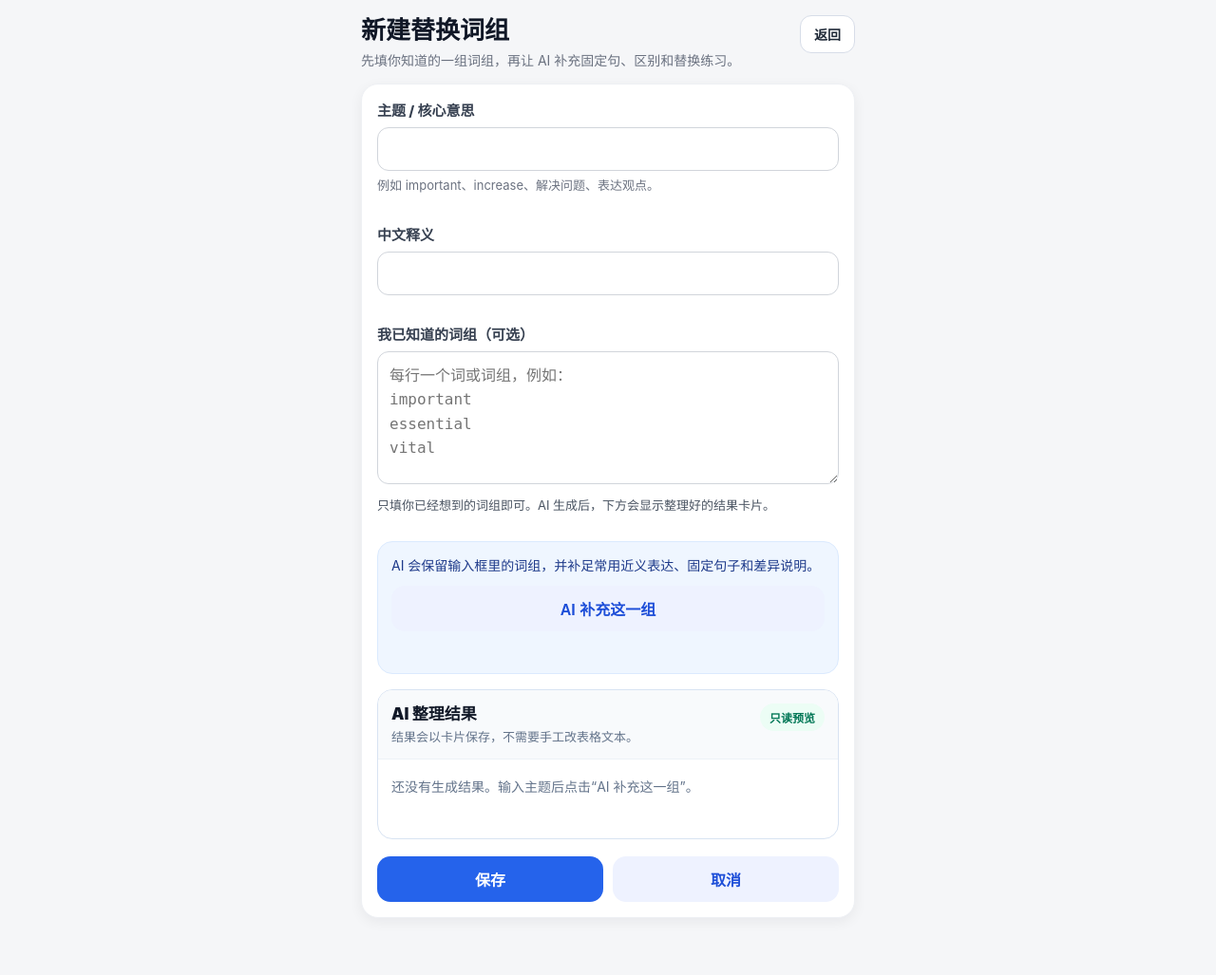
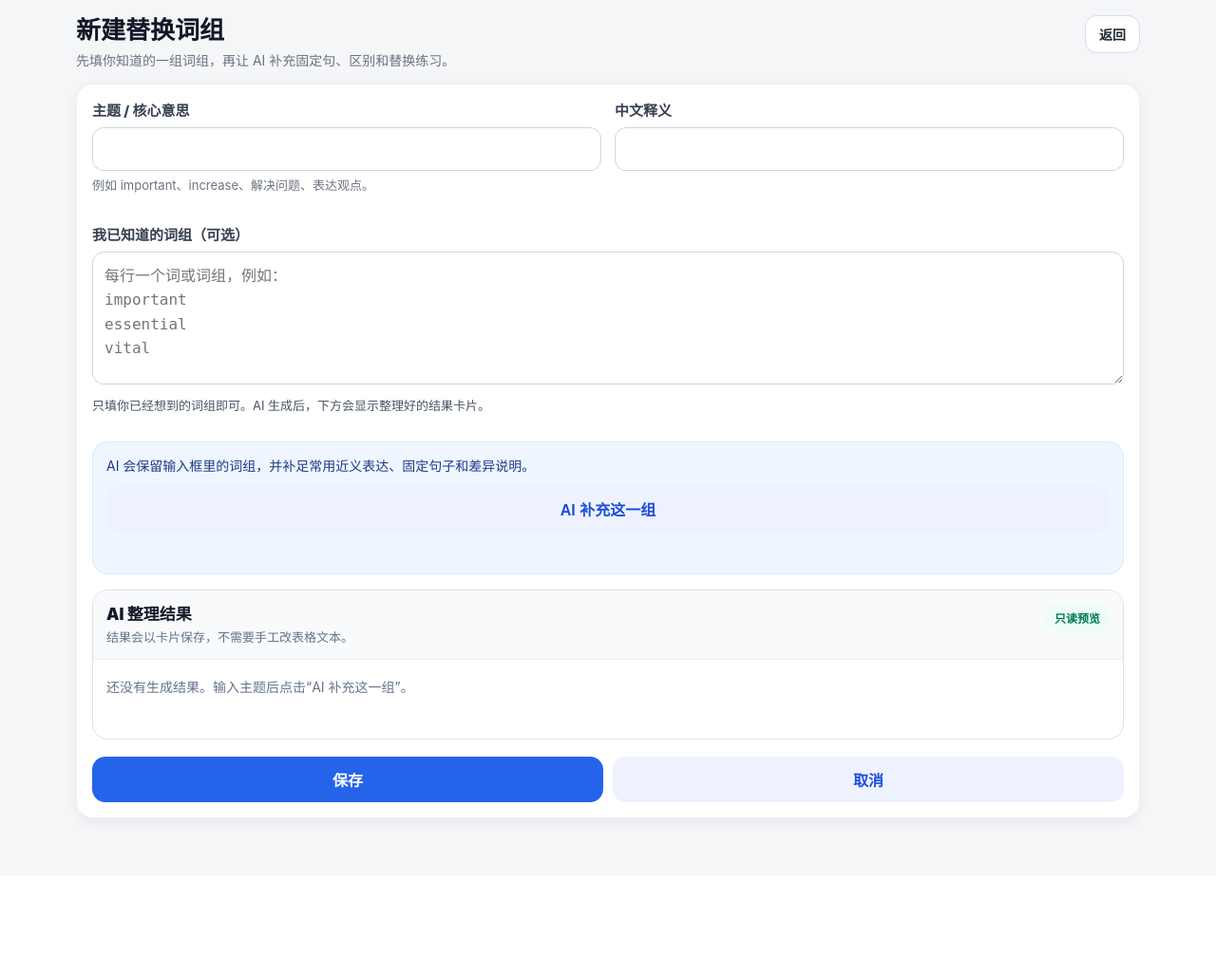
Before and after one commit to qx-zhangzhi/word_echo, a Django app: page /synonyms/add/ in a window 1280 px wide. Shown: the whole page at 95% size. After the commit the page ends 872 px from the top, so only its background shows below. Run offline with Django 5.2, Linux system fonts and the light colour scheme; a user stored in the database is signed in.

Commit message:
Widen synonyms pages on desktop

```diff
--- a/templates/synonyms/synonym_detail.html
+++ b/templates/synonyms/synonym_detail.html
@@ -1,6 +1,12 @@
 {% extends "base.html" %}
 
 {% block extra_css %}
+@media (min-width: 900px) {
+    .mobile-container {
+        max-width: 1120px;
+    }
+}
+
 .detail-header {
     display: flex;
     align-items: flex-start;
--- a/templates/synonyms/synonym_exam.html
+++ b/templates/synonyms/synonym_exam.html
@@ -1,6 +1,12 @@
 {% extends "base.html" %}
 
 {% block extra_css %}
+@media (min-width: 900px) {
+    .mobile-container {
+        max-width: 760px;
+    }
+}
+
 .exam-shell {
     max-width: 760px;
     margin: 0 auto;
--- a/templates/synonyms/synonym_form.html
+++ b/templates/synonyms/synonym_form.html
@@ -1,6 +1,12 @@
 {% extends "base.html" %}
 
 {% block extra_css %}
+@media (min-width: 900px) {
+    .mobile-container {
+        max-width: 1120px;
+    }
+}
+
 .synonym-shell {
     padding-bottom: 20px;
 }
@@ -235,6 +241,28 @@
         grid-template-columns: repeat(2, minmax(0, 1fr));
     }
 }
+
+@media (min-width: 900px) {
+    .synonym-shell {
+        max-width: 1120px;
+        margin: 0 auto;
+    }
+
+    .field-grid {
+        grid-template-columns: repeat(2, minmax(0, 1fr));
+        align-items: start;
+    }
+
+    .field-grid .form-field:nth-child(3),
+    .ai-panel,
+    .result-panel {
+        grid-column: 1 / -1;
+    }
+
+    .result-list {
+        grid-template-columns: repeat(3, minmax(0, 1fr));
+    }
+}
 {% endblock %}
 
 {% block content %}
--- a/templates/synonyms/synonym_list.html
+++ b/templates/synonyms/synonym_list.html
@@ -1,6 +1,12 @@
 {% extends "base.html" %}
 
 {% block extra_css %}
+@media (min-width: 900px) {
+    .mobile-container {
+        max-width: 1120px;
+    }
+}
+
 .list-header {
     display: flex;
     align-items: flex-start;
--- a/templates/synonyms/synonym_review.html
+++ b/templates/synonyms/synonym_review.html
@@ -1,6 +1,12 @@
 {% extends "base.html" %}
 
 {% block extra_css %}
+@media (min-width: 900px) {
+    .mobile-container {
+        max-width: 720px;
+    }
+}
+
 .review-shell {
     max-width: 720px;
     margin: 0 auto;
```
Also changed, not shown: templates/synonyms/synonym_confirm_delete.html (+9 -0 lines), templates/synonyms/synonym_review_list.html (+16 -0 lines).
